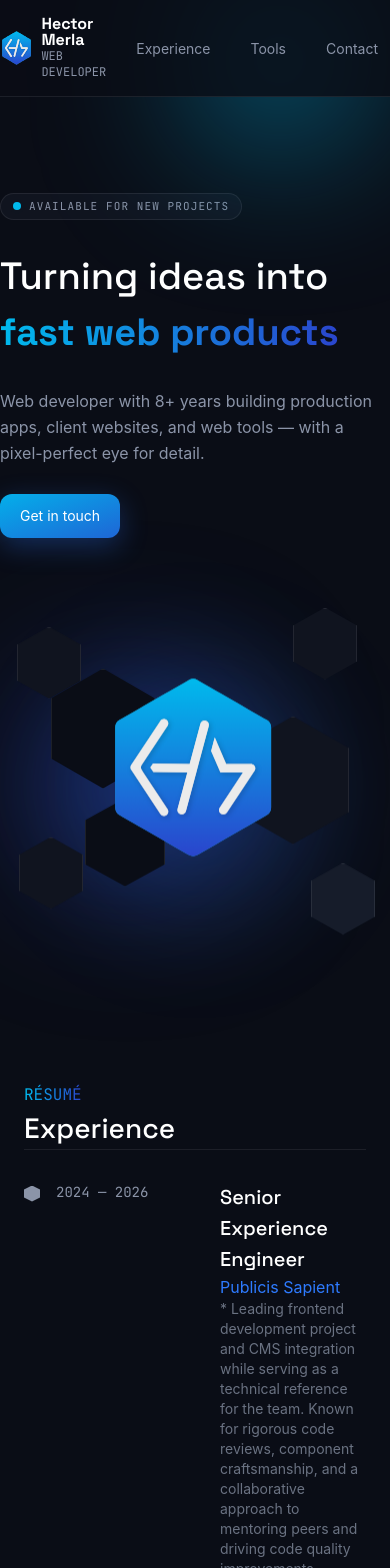
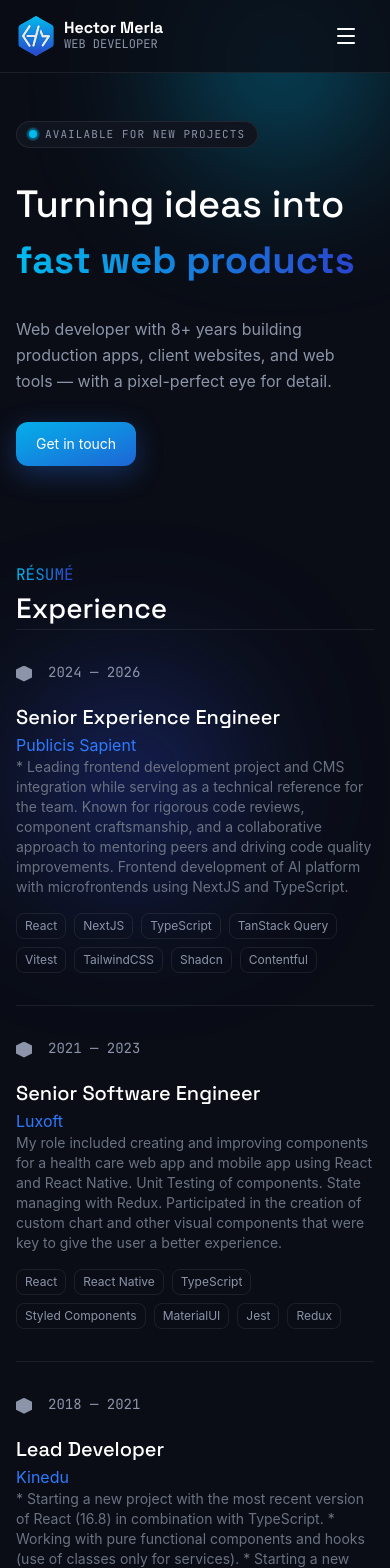
Before and after one commit to hectormerla/hecmerladev, a React (Vite) app: page / in a window 390 px wide. Shown: the top 1568 px of the page. Built offline with nearby package versions, Linux system fonts and the light colour scheme.

Commit message:
Add site responsiveness

```diff
--- a/src/components/Button.tsx
+++ b/src/components/Button.tsx
@@ -7,6 +7,7 @@
 
 const Button = ({
   children,
+  className,
   onClick,
   href,
   target,
@@ -15,6 +16,7 @@
   isIconButton = false,
 }: {
   children: React.ReactNode
+  className?: string
   onClick?: () => void
   href?: string
   target?: string
@@ -22,7 +24,7 @@
   variant?: keyof typeof variantClassName
   isIconButton?: boolean
 }) => {
-  const className = `${baseClassName} ${variantClassName[variant]}`
+  const mergedClassName = `${baseClassName} ${variantClassName[variant]} ${className}`
 
   if (href) {
     return (
@@ -30,7 +32,7 @@
         href={href}
         target={isBlank ? "_blank" : target}
         onClick={onClick}
-        className={className + (isIconButton ? " px-4!" : "")}
+        className={mergedClassName + (isIconButton ? " px-4!" : "")}
       >
         {children}
       </a>
@@ -40,7 +42,7 @@
   return (
     <button
       onClick={onClick}
-      className={className + (isIconButton ? " px-4!" : "")}
+      className={className + (isIconButton ? " px-4!" : "") + " cursor-pointer"}
     >
       {children}
     </button>
--- a/src/components/ExperienceRow.tsx
+++ b/src/components/ExperienceRow.tsx
@@ -16,7 +16,7 @@
   stack?: string[]
 }) => {
   return (
-    <div className="grid grid-cols-[180px_1fr] gap-4 py-8 border-t border-line">
+    <div className="grid md:grid-cols-[180px_1fr] gap-4 py-8 border-t border-line">
       <div className="flex items-start gap-4">
         <div
           className={`w-4 h-4 ${isCurrent ? "bg-primary" : "bg-dim"} my-1 clip-hexagon`}
--- a/src/components/HeaderLink.tsx
+++ b/src/components/HeaderLink.tsx
@@ -7,7 +7,7 @@
 }) => {
   return (
     <a
-      className="text-sm text-dim hover:bg-bg-hover py-2 px-3 rounded-md transition duration-300"
+      className="text-sm text-dim hover:text-white hover:bg-bg-hover py-2 px-3 rounded-md transition duration-300"
       href={href}
     >
       {children}
--- a/src/components/LandingSection.tsx
+++ b/src/components/LandingSection.tsx
@@ -10,9 +10,9 @@
   return (
     <section
       id={id}
-      className={`relative flex flex-col w-full gap-6 py-12 px-6 md:px-12 lg:px-24 ${variant === "dark" ? "bg-bg2 border-y border-line" : ""}`}
+      className={`relative flex flex-col w-full gap-6 py-12 px-0 md:px-12 lg:px-24 ${variant === "dark" ? "bg-bg2 border-y border-line" : ""}`}
     >
-      <div className="container">{children}</div>
+      <div className="container px-4">{children}</div>
     </section>
   )
 }
--- a/src/components/sections/Header.tsx
+++ b/src/components/sections/Header.tsx
@@ -1,13 +1,27 @@
+import { useState } from "react"
+import Button from "../Button"
 import HeaderLink from "../HeaderLink"
 import LogoBanner from "../LogoBanner"
+import { Menu } from "lucide-react"
 
 const Header = () => {
+  const [showMenu, setShowMenu] = useState(false)
+
   return (
-    <header className="sticky z-50 bg-bg-transp flex items-center justify-between border-b border-b-line">
-      <div className="container py-4 flex items-center justify-between">
+    <header className="sticky top-0 z-50 bg-bg-transp flex items-center justify-between border-b border-b-line">
+      <div className="relative container py-4 px-4 lg:px-0 flex items-center justify-between">
         <LogoBanner />
-        <nav>
-          <ul className="flex items-center justify-end gap-4">
+        <Button
+          className="block md:hidden"
+          variant="secondary"
+          isIconButton
+          onClick={() => setShowMenu(!showMenu)}
+        >
+          <Menu />
+        </Button>
+        {showMenu ? (
+          <nav className="bg-bg-transp md:bg-transparent fixed md:relative left-0 top-[72px] md:top-auto pt-6 pb-8 md:pt-0 md:pb-0 w-full md:w-auto">
+            <ul className="flex flex-col md:flex-row items-center justify-end gap-4">
               {/* <li>
               <HeaderLink href="#work">Work</HeaderLink>
             </li> */}
@@ -22,6 +36,7 @@
               </li>
             </ul>
           </nav>
+        ) : null}
       </div>
     </header>
   )
--- a/src/components/sections/Hero.tsx
+++ b/src/components/sections/Hero.tsx
@@ -1,11 +1,13 @@
 import Button from "../Button"
 import FloatingHexagons from "../FloatingHexagons"
 import GradientCircle from "../GradientCircle"
+import LandingSection from "../LandingSection"
 import StatusBadge from "../StatusBadge"
 
 const Hero = () => {
   return (
-    <section className="container pt-24 pb-6 gap-8 max-w-[1200px] mx-auto grid md:grid-cols-2">
+    <LandingSection>
+      <div className="mx-auto grid md:grid-cols-2">
         <div className="flex flex-col items-start">
           <StatusBadge>Available for new projects</StatusBadge>
           <h1 className="mb-7 text-left font-bold leading-14">
@@ -16,8 +18,8 @@
             </span>
           </h1>
           <p className="mb-7 max-w-[480px] text-md text-dim text-left leading-relaxed">
-          Web developer with 8+ years building production apps, client websites,
-          and web tools — with a pixel-perfect eye for detail.
+            Web developer with 8+ years building production apps, client
+            websites, and web tools — with a pixel-perfect eye for detail.
           </p>
           <div className="flex items-center justify-start gap-4">
             <Button href="#contact">Get in touch</Button>
@@ -27,11 +29,12 @@
           </div>
         </div>
 
-      <div className="relative h-[440px] grid place-items-center">
+        <div className="hidden lg:block relative h-[440px] grid place-items-center">
           <GradientCircle />
           <FloatingHexagons />
         </div>
-    </section>
+      </div>
+    </LandingSection>
   )
 }
 
```
Lines whose indentation alone changed are shown as unchanged.
